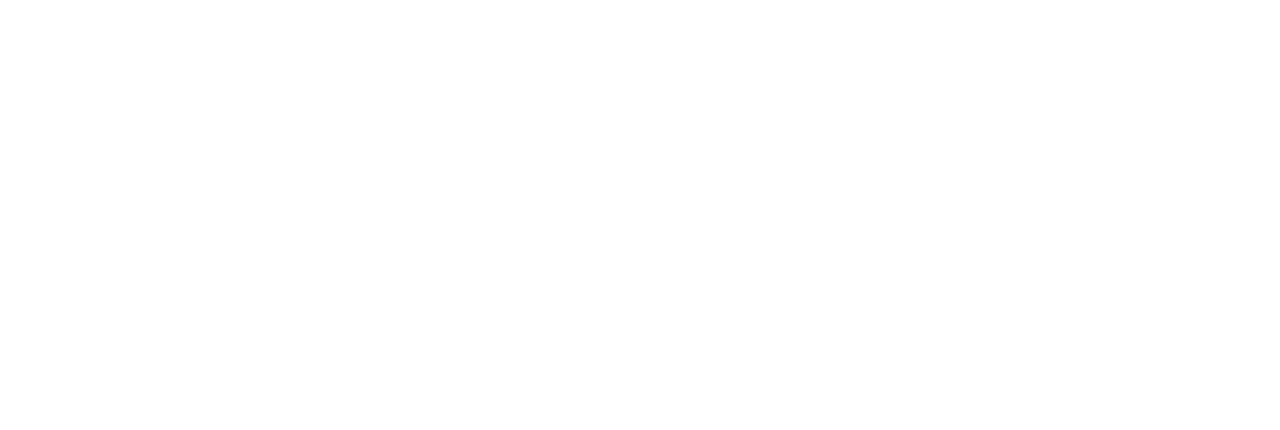
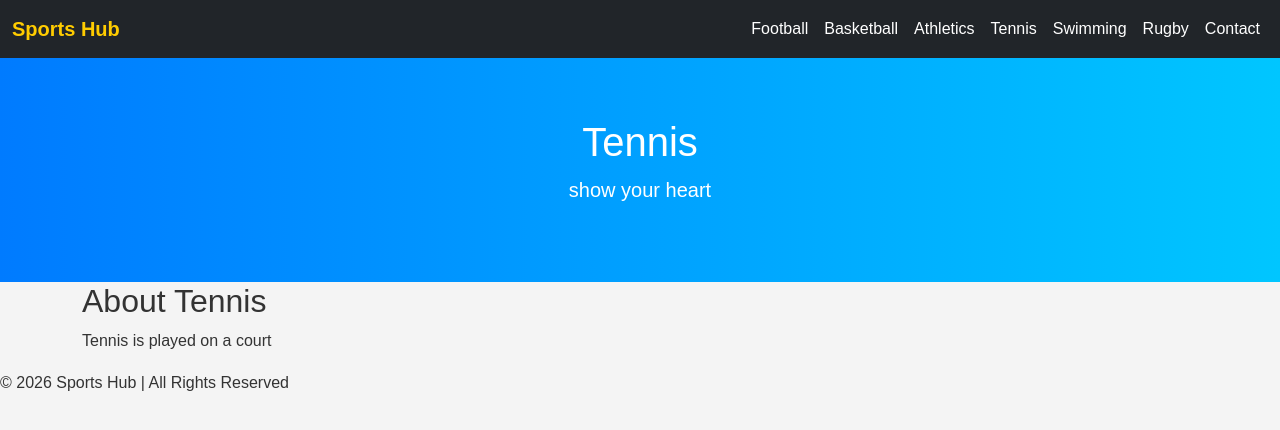
Before and after one commit to troymachael-ai/sports-centre, a plain HTML site: page tennis.html in a window 1280 px wide. Drawn offline with nearby package versions, Linux system fonts and the light colour scheme.

Commit message:
added code to the page

```diff
--- a/style.css
+++ b/style.css
@@ -36,5 +36,5 @@
   background: linear-gradient(to right, #007bff, #00c6ff);
   color: white;
   text-align: center;
-  padding: 80px 20px;
+  padding: 60px 20px;
 }
--- a/tennis.html
+++ b/tennis.html
@@ -0,0 +1,66 @@
+<!DOCTYPE html>
+<html lang="en">
+<head>
+  <meta charset="UTF-8">
+  <meta name="viewport" content="width=device-width, initial-scale=1.0">
+  <title>Tennis - Sports Hub</title>
+
+  <link href="https://cdn.jsdelivr.net/npm/bootstrap@5.3.2/dist/css/bootstrap.min.css" rel="stylesheet">
+
+  <link rel="stylesheet" href="style.css">
+</head>
+<body>
+
+
+  <nav class="navbar navbar-expand-lg navbar-dark bg-dark">
+    <div class="container-fluid">
+      <a class="navbar-brand" href="index.html">Sports Hub</a>
+      <button class="navbar-toggler" type="button" data-bs-toggle="collapse"
+              data-bs-target="#navbarNav" aria-controls="navbarNav"
+              aria-expanded="false" aria-label="Toggle navigation">
+        <span class="navbar-toggler-icon"></span>
+      </button>
+      <div class="collapse navbar-collapse" id="navbarNav">
+        <ul class="navbar-nav ms-auto">
+          <li class="nav-item"><a class="nav-link" href="football.html">Football</a></li>
+          <li class="nav-item"><a class="nav-link active" href="basketball.html">Basketball</a></li>
+          <li class="nav-item"><a class="nav-link" href="athletics.html">Athletics</a></li>
+          <li class="nav-item"><a class="nav-link" href="tennis.html">Tennis</a></li>
+          <li class="nav-item"><a class="nav-link" href="swimming.html">Swimming</a></li>
+           <li class="nav-item"><a class="nav-link" href="rugby.html">Rugby</a></li>
+          <li class="nav-item"><a class="nav-link" href="contact.html">Contact</a></li>
+        </ul>
+      </div>
+    </div>
+  </nav>
+
+
+  <header>
+    <div class="container text-center">
+      <h1>Tennis</h1>
+      <p class="lead">show your heart</p>
+    </div>
+  </header>
+
+  <!-- Content Section -->
+  <section>
+    <div class="container">
+      <h2>About Tennis</h2>
+      <p>
+        Tennis is played on a court
+
+      </p>
+
+
+     </div>
+  </section>
+
+  <!-- Footer -->
+  <footer>
+    <p>&copy; 2026 Sports Hub | All Rights Reserved</p>
+  </footer>
+
+  <!-- Bootstrap JS -->
+  <script src="https://cdn.jsdelivr.net/npm/bootstrap@5.3.2/dist/js/bootstrap.bundle.min.js"></script>
+</body>
+</html>
```
